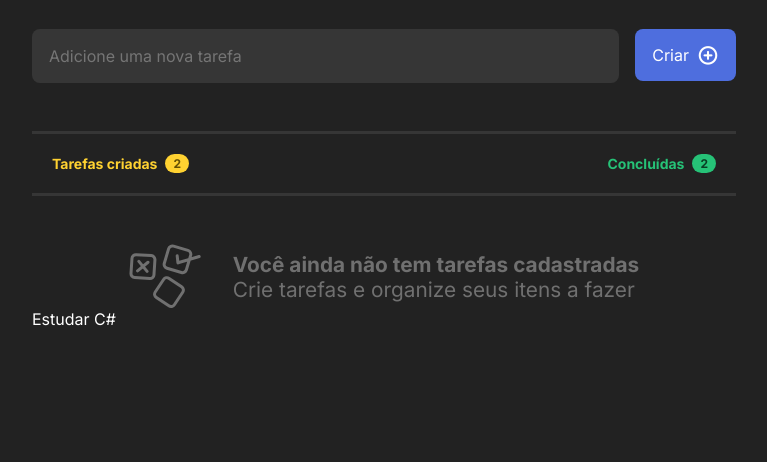
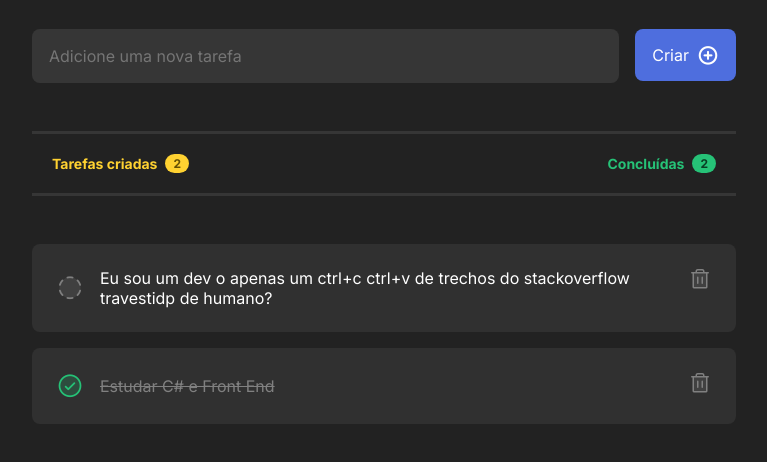
Before and after one commit to antonio-cosmo/todo-list-newbies, a plain HTML site: page index.html in a window 1280 px wide. Shown: the part 250-712 px from the top of the page, without its empty margins (256-1023 px from the left). Drawn offline with nearby package versions, Linux system fonts and the light colour scheme.

Commit message:
tasks list

```diff
--- a/index.html
+++ b/index.html
@@ -14,6 +14,11 @@
             rel="stylesheet"
             type="text/css"
             href="https://unpkg.com/@phosphor-icons/web@2.0.3/src/bold/style.css"
+            />
+        <link
+            rel="stylesheet"
+            type="text/css"
+            href="https://unpkg.com/@phosphor-icons/web@2.0.3/src/duotone/style.css"
             />
         <link rel="stylesheet" href="./style.css">
 
@@ -44,7 +49,7 @@
                     </div>
                 </section>
 
-                <section class="empty_tasks">
+                <section class="empty_tasks hidden">
                     <img src="./assets/empty-tasks.svg" alt="">
                     <div>
                         <p>Você ainda não tem tarefas cadastradas</p>
@@ -54,7 +59,22 @@
 
 
                 <ul class="tasks_list">
-                    <li class="task">Estudar C#</li>
+
+                    <li class="task todo">
+                        <div>
+                            <i class="check_btn ph-duotone ph-circle-dashed"></i>
+                            <p>Eu sou um dev o apenas um ctrl+c ctrl+v de
+                                trechos do stackoverflow travestidp de humano?</p>
+                        </div>
+                        <i class="delete_btn ph-duotone ph-trash"></i>
+                    </li>
+                    <li class="task done">
+                        <div>
+                            <i class="check_btn ph-duotone ph-check-circle"></i>
+                            <p class="risked">Estudar C# e Front End</p>
+                        </div>
+                        <i class="delete_btn ph-duotone ph-trash"></i>
+                    </li>
                 </ul>
 
             </main>
--- a/style.css
+++ b/style.css
@@ -31,9 +31,6 @@ body {
     color: var(--white);
 }
 
-ul {
-    list-style: none;
-}
 
 body,
 input,
@@ -183,7 +180,76 @@ header {
     font-weight: 700;
 }
 
+.tasks_list {
+    list-style: none;
 
+    display: flex;
+    flex-direction: column;
+    width: 100%;
+
+}
+
+.task {
+    display: flex;
+    justify-content: space-between;
+    background: var(--gray-350);
+    padding: 24px;
+    border-radius: 8px;
+}
+
+.task+.task {
+    margin-top: 1rem;
+}
+
+.task>div {
+    display: flex;
+    align-items: center;
+    gap: 16px
+}
+
+.task div i {
+    font-size: 28px;
+}
+
+i:hover {
+    cursor: pointer;
+}
+
+.task .delete_btn {
+    font-size: 24px;
+    color: var(--gray-200);
+}
+
+.task .delete_btn:hover {
+    color: var(--red-500);
+}
+
+/* ------------------ TODO TASK BELOW ------------------- */
+.todo .check_btn {
+    color: var(--gray-200);
+}
+
+.todo .check_btn:hover {
+    color: var(--green-500);
+}
+
+/* ------------------ DONE TASK BELOW ------------------- */
+.done div .risked {
+    text-decoration: line-through;
+    color: var(--gray-200);
+}
+
+.done .check_btn {
+    color: var(--green-500);
+}
+
+.done .check_btn:hover {
+    color: var(--yellow-500);
+}
+
+.hidden {
+    display: none;
+}
 
 
 
```
